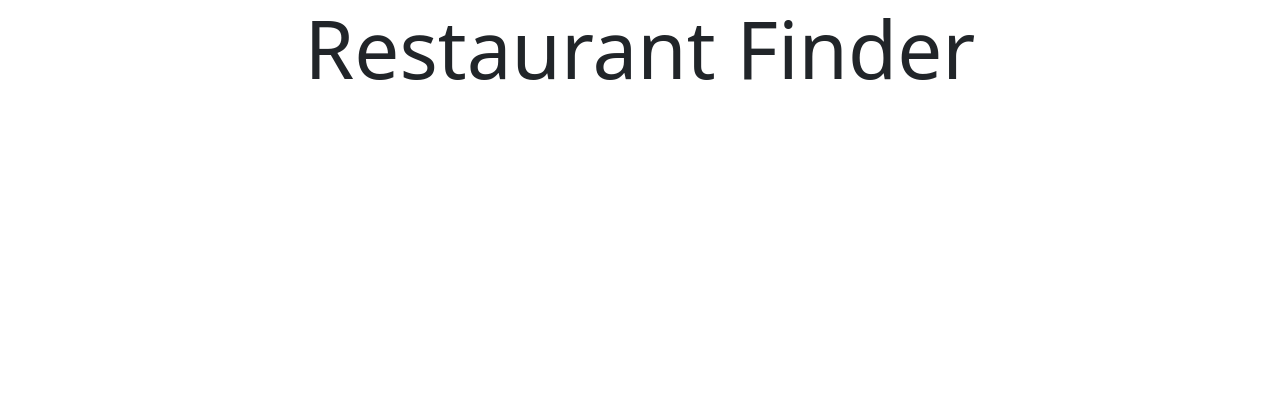
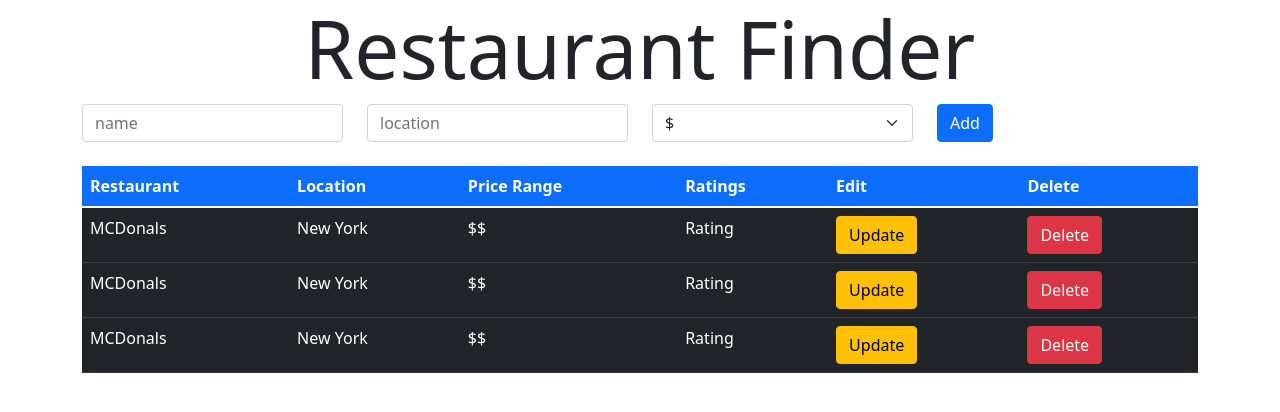
Before and after one commit to novakCorp/pernStackProject, a React (Create React App) app in the folder client/: page / in a window 1280 px wide. Shown: the top 412 px of the page. Built offline with nearby package versions, Linux system fonts and the light colour scheme.

Commit message:
Home Page Layout

```diff
--- a/client/src/App.jsx
+++ b/client/src/App.jsx
@@ -9,7 +9,7 @@ import RestaurantDetailPage from './routes/RestaurantDetailPage';
 const App = () => {
     return (
 
-        <div>
+        <div className="container">
             <Router>
                 <Switch>
                     <Route exact path="/" component={Home} />
--- a/client/src/components/AddRestaurant.jsx
+++ b/client/src/components/AddRestaurant.jsx
@@ -0,0 +1,41 @@
+import React from 'react';
+
+const AddRestaurant = () => {
+    return (
+
+        <div className="mb-4">
+            <form action="">
+                <div className="row">
+                    <div className="col">
+                        <input type="text" className="form-control" placeholder="name" />
+                    </div>
+
+                    <div className="col">
+                        <input type="text" className="form-control" placeholder="location" />
+                    </div>
+
+                    <div className="col">
+                        <select className="form-select">
+                            <option disabled>Price Range</option>
+                            <option value="1">$</option>
+                            <option value="2">$$</option>
+                            <option value="3">$$$</option>
+                            <option value="4">$$$$</option>
+                            <option value="5">$$$$$</option>
+                        </select>
+                    </div>
+
+                    <div className="col">
+                        <button className="btn btn-primary">
+                            Add
+                        </button>
+                    </div>
+
+
+                </div>
+            </form>
+        </div>
+    );
+}
+
+export default AddRestaurant;
--- a/client/src/components/RestaurantList.jsx
+++ b/client/src/components/RestaurantList.jsx
@@ -0,0 +1,49 @@
+import React from 'react';
+
+const RestaurantList = () => {
+    return (
+
+        <div className="list-group">
+            <table className="table table-hover table-dark">
+                <thead>
+                    <tr>
+                        <th className="bg-primary" scope="col">Restaurant</th>
+                        <th className="bg-primary" scope="col">Location</th>
+                        <th className="bg-primary" scope="col">Price Range</th>
+                        <th className="bg-primary" scope="col">Ratings</th>
+                        <th className="bg-primary" scope="col">Edit</th>
+                        <th className="bg-primary" scope="col">Delete</th>
+                    </tr>
+                </thead>
+                <tbody>
+                    <tr>
+                        <td>MCDonals</td>
+                        <td>New York</td>
+                        <td>$$</td>
+                        <td>Rating</td>
+                        <td> <button className="btn btn-warning">Update</button> </td>
+                        <td> <button className="btn btn-danger">Delete</button> </td>
+                    </tr>
+                    <tr>
+                        <td>MCDonals</td>
+                        <td>New York</td>
+                        <td>$$</td>
+                        <td>Rating</td>
+                        <td> <button className="btn btn-warning">Update</button> </td>
+                        <td> <button className="btn btn-danger">Delete</button> </td>
+                    </tr>
+                    <tr>
+                        <td>MCDonals</td>
+                        <td>New York</td>
+                        <td>$$</td>
+                        <td>Rating</td>
+                        <td> <button className="btn btn-warning">Update</button> </td>
+                        <td> <button className="btn btn-danger">Delete</button> </td>
+                    </tr>
+                </tbody>
+            </table>
+        </div>
+    )
+}
+
+export default RestaurantList;
--- a/client/src/routes/Home.jsx
+++ b/client/src/routes/Home.jsx
@@ -1,10 +1,14 @@
 import React from 'react';
 import Header from '../components/Header';
+import AddRestaurant from '../components/AddRestaurant';
+import RestaurantList from '../components/RestaurantList';
 
 const Home = () => {
     return (
         <div>
             <Header />
+            <AddRestaurant />
+            <RestaurantList />
         </div>
     )
 };
```
